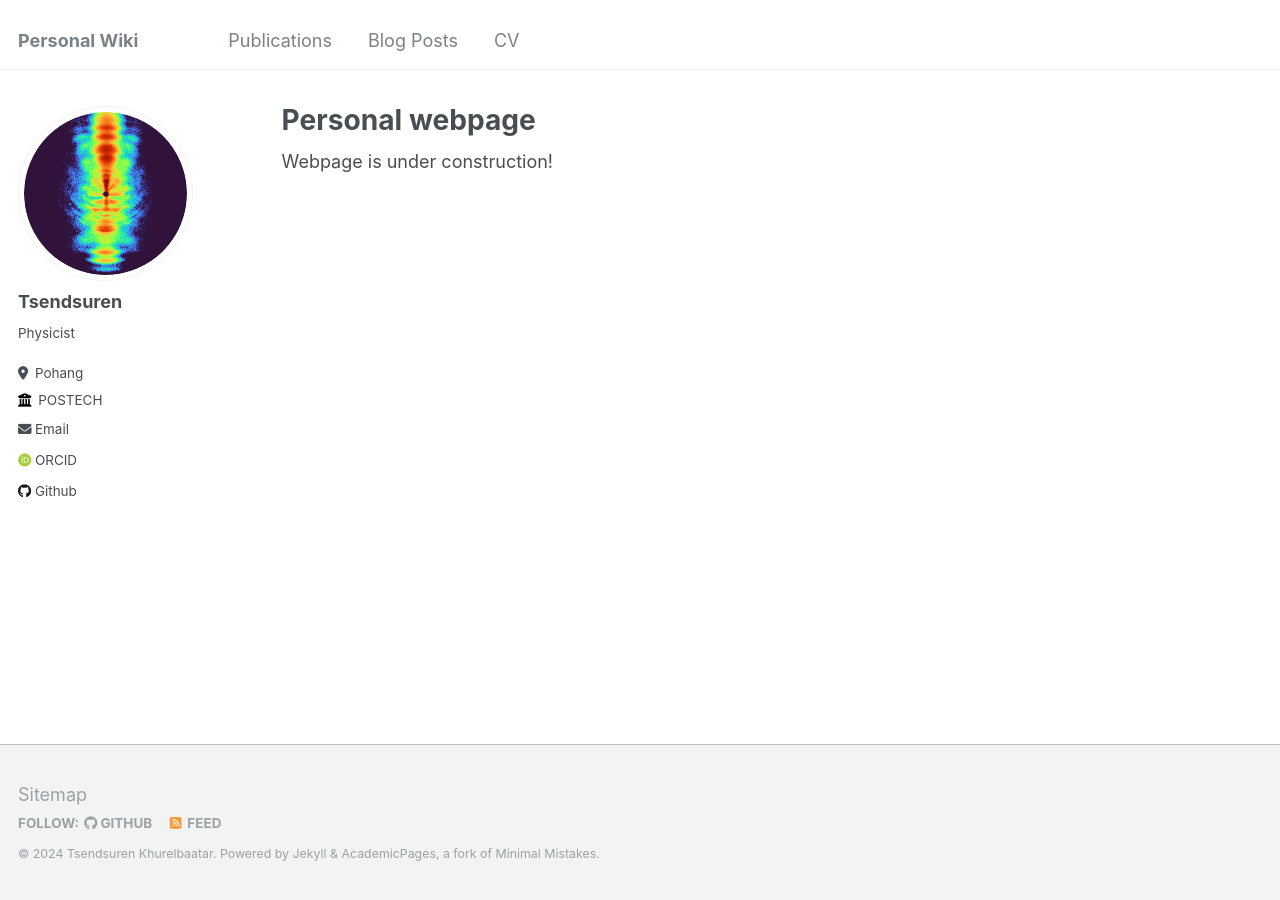
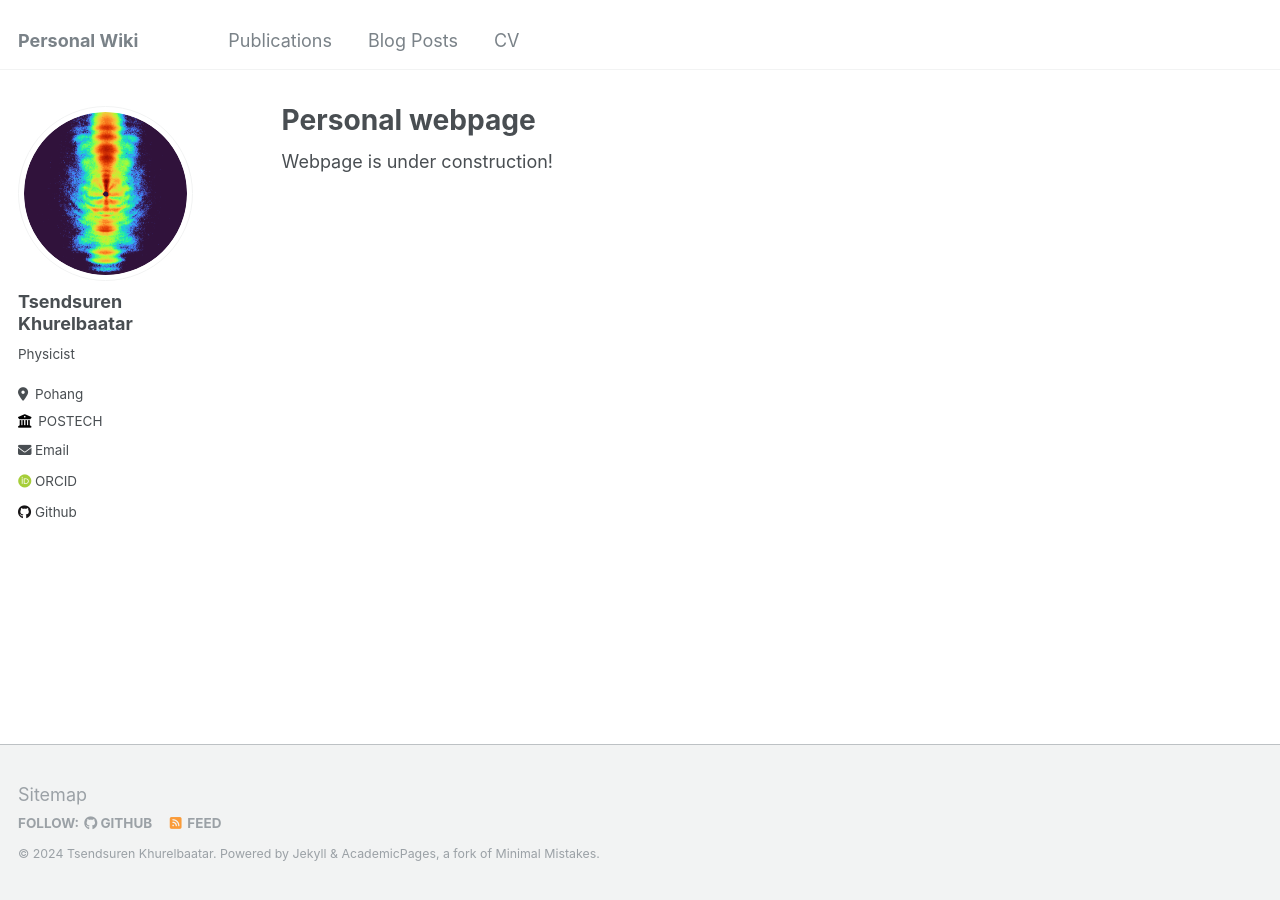
Before and after one commit to Tsendsuren/tsendsuren.github.io, a Jekyll site: the page built from _pages/about.md, in a window 1280 px wide. Built offline with Jekyll 4.4.1, drawn with Linux system fonts in a browser that asks for light colours; some web fonts are replaced.

Commit message:
updating CV

```diff
--- a/_config.yml
+++ b/_config.yml
@@ -22,7 +22,7 @@ repository               : "Tsendsuren/tsendsuren.github.io"
 author:
   # Biographic information
   avatar           : "profile.png"
-  name             : "Tsendsuren"
+  name             : "Tsendsuren Khurelbaatar"
   pronouns         : # example: "she/her"
   bio              : "Physicist"
   location         : "Pohang"
```
